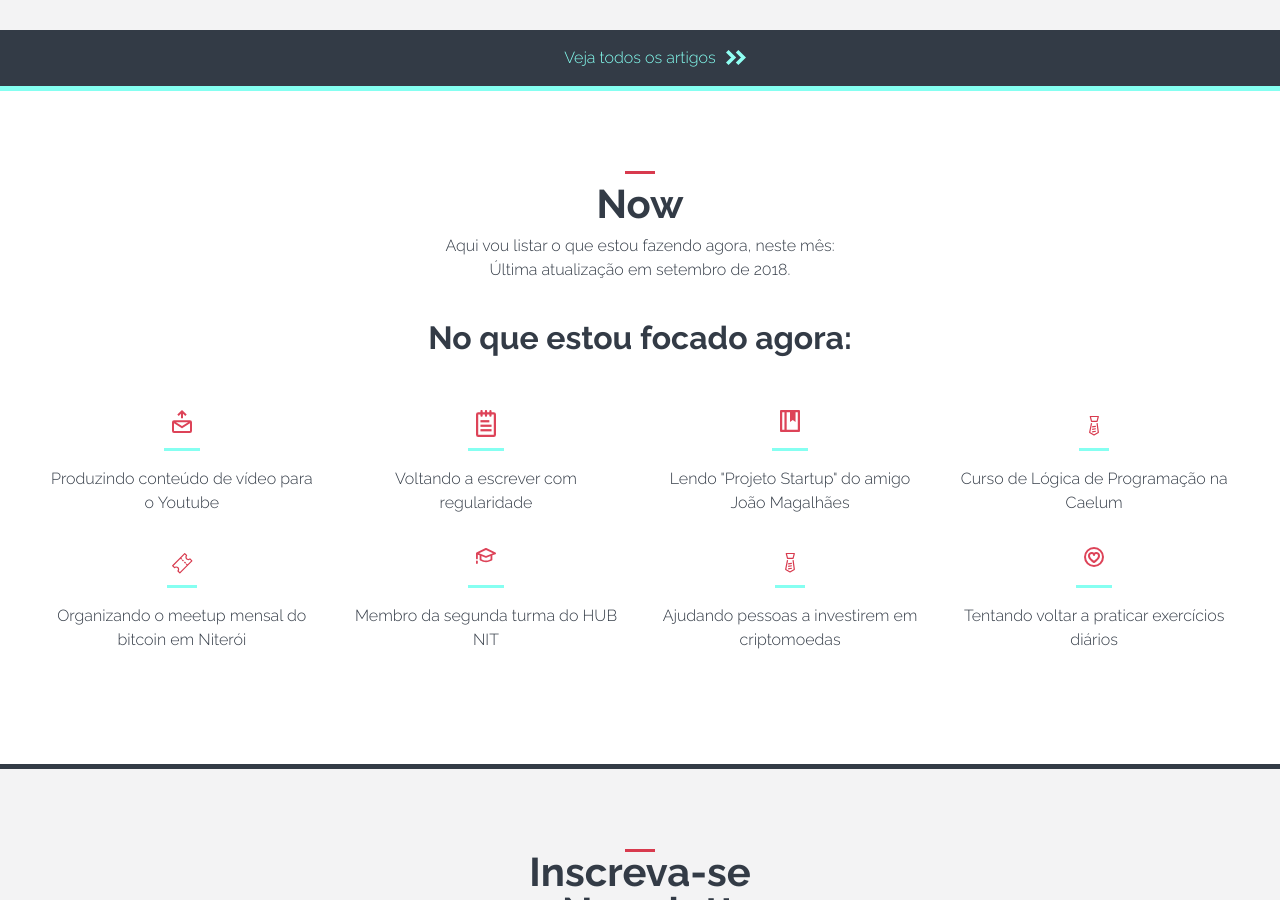
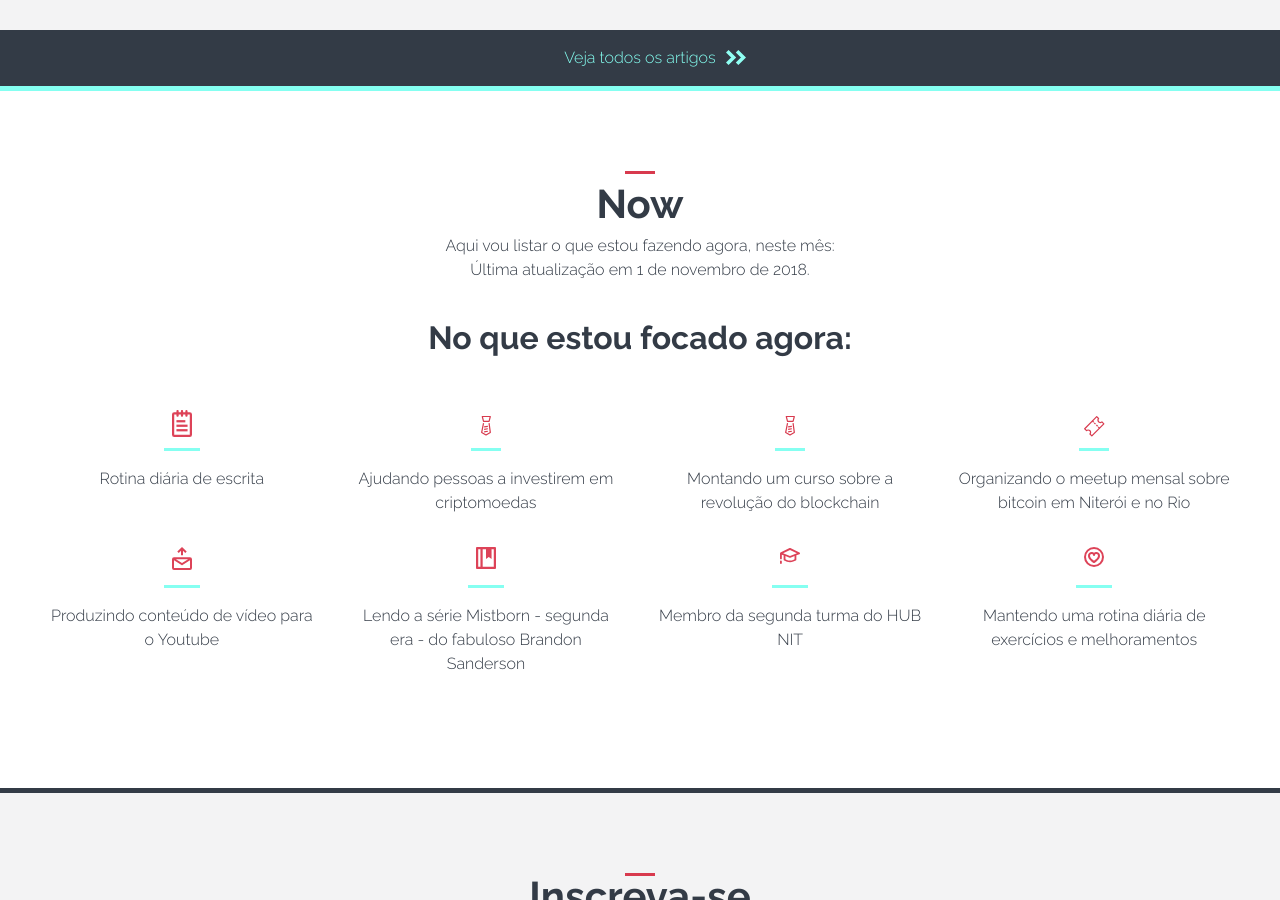
Before and after one commit to pedromarins/pedromarins.github.io, a Jekyll site: the page built from index.html, in a window 1280 px wide and 900 px high, scrolled down 1855 px. Built offline with Jekyll 4.4.1, drawn with Linux system fonts in a browser that asks for light colours.

Commit message:
update mensal: novembro de 2018

```diff
--- a/_data/now.yml
+++ b/_data/now.yml
@@ -1,25 +1,25 @@
+- content: Rotina diária de escrita
+  type: blog
+
+- content: Ajudando pessoas a investirem em criptomoedas
+  type: job
+
+- content: Montando um curso sobre a revolução do blockchain
+  type: job
+
+- content: Organizando o meetup mensal sobre bitcoin em Niterói e no Rio
+  type: event
+
 - content: Produzindo conteúdo de vídeo para o Youtube
   type: newsletter
 
-- content: Voltando a escrever com regularidade
-  type: blog
-
-- content: Lendo "Projeto Startup" do amigo João Magalhães
+- content: Lendo a série Mistborn - segunda era - do fabuloso Brandon Sanderson
   type: book
-
-- content: Curso de Lógica de Programação na Caelum
-  type: job
-
-- content: Organizando o meetup mensal do bitcoin em Niterói
-  type: event
 
 - content: Membro da segunda turma do HUB NIT
   type: study
 
-- content: Ajudando pessoas a investirem em criptomoedas
-  type: job
-
-- content: Tentando voltar a praticar exercícios diários
+- content: Mantendo uma rotina diária de exercícios e melhoramentos
   type: life
 
 
--- a/index.html
+++ b/index.html
@@ -35,7 +35,7 @@ title: Home
 
 <section class="now">
 	<h2 class="now-title">Now</h2>
-	<p class="now-text">Aqui vou listar o que estou fazendo agora, neste mês: <br> Última atualização em setembro de 2018.</p>
+	<p class="now-text">Aqui vou listar o que estou fazendo agora, neste mês: <br> Última atualização em 1 de novembro de 2018.</p>
 	<ul class="now-list">
 		<h3 class="now-list--title">No que estou focado agora:</h3>
 		{% for now in site.data.now %}
```
Also changed, not shown: about/index.html (+17 -4 lines), assets/img/about/health-blocksummit.jpg (added).
